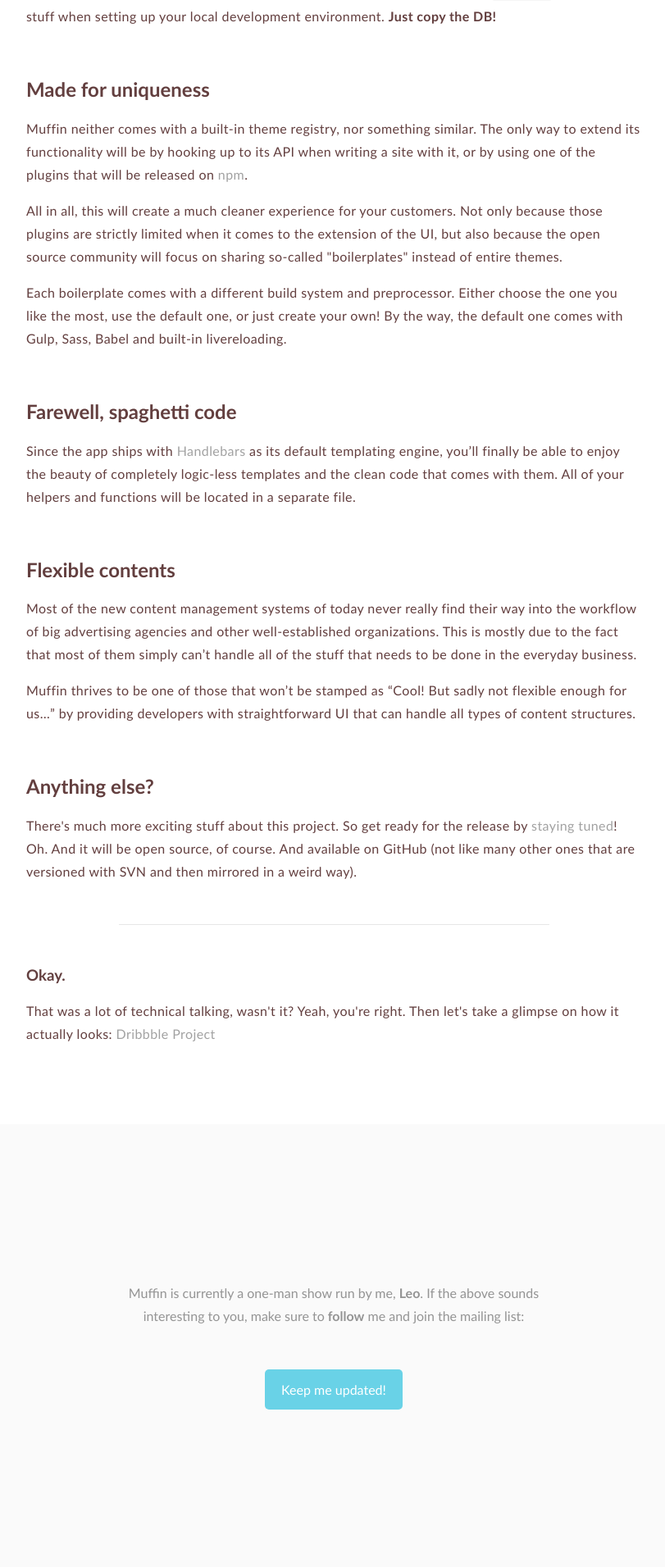
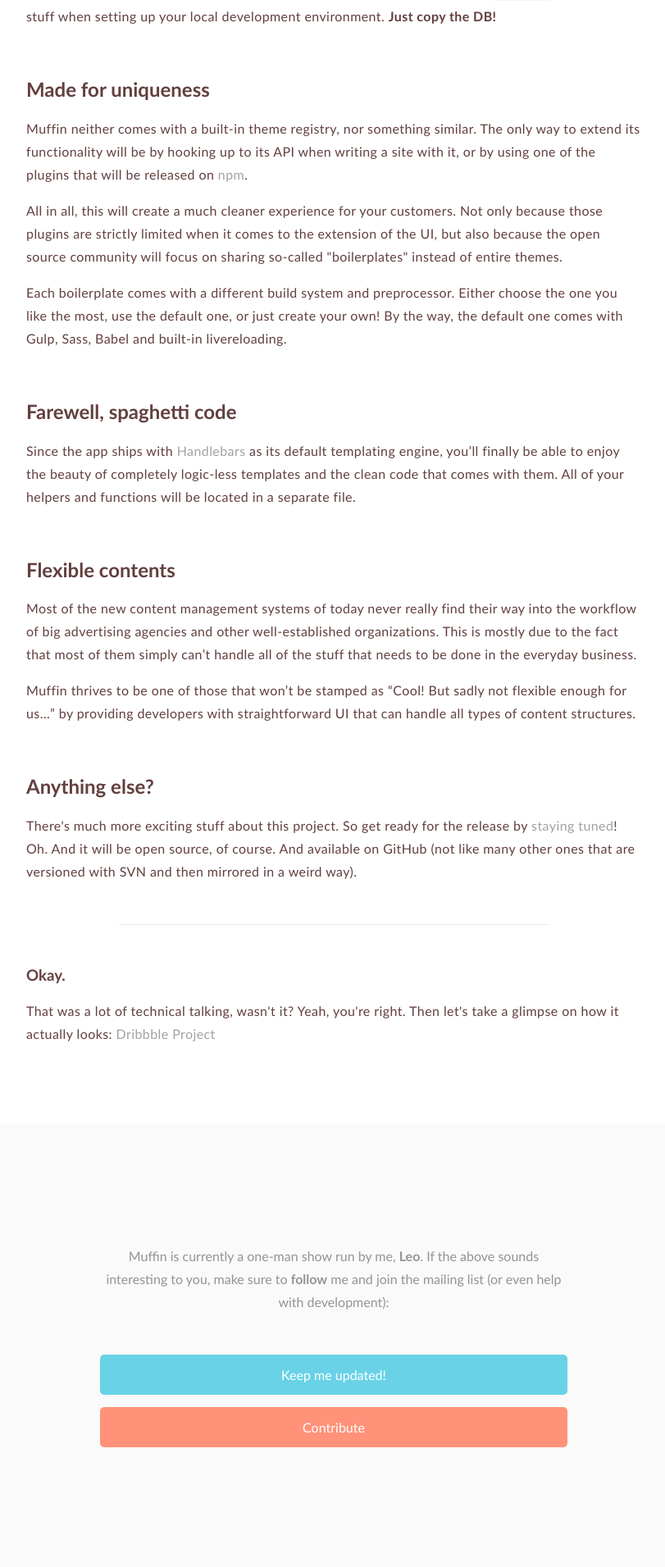
Before and after one commit to leo/muffin.github.io, a Jekyll site: the page built from index.html, in a window 1280 px wide. Shown: the part 2569-4480 px from the top of the page at 82% size, without its empty margins (233-1044 px from the left). Built offline with Jekyll 4.4.1, drawn with Linux system fonts in a browser that asks for light colours; comment, search, counter and statistics services are not loaded.

Commit message:
Add button for contribution

```diff
--- a/_sass/_main.scss
+++ b/_sass/_main.scss
@@ -147,7 +147,7 @@ body {
 
 #third {
   background: #fafafa;
-  padding: 70px 40px;
+  padding: 70px 30px;
   text-align: center;
 
   a {
@@ -157,22 +157,6 @@ body {
 
     &:hover {
       color: #686868;
-    }
-
-    &[href*="ee"] {
-      display: inline-block;
-      text-decoration: none;
-      background: #69D2E7;
-      padding: 15px 20px;
-      border-radius: 5px;
-      color: #fff;
-      margin-top: 25px;
-      font-weight: normal;
-      transition: background .4s;
-
-      &:hover {
-        background: #9e9a9c;
-      }
     }
   }
 
@@ -195,6 +179,34 @@ body {
     -webkit-filter: grayscale(100%);
   }
 
+  .button-group {
+    margin-top: 50px;
+
+    a {
+      text-decoration: none;
+      background: #69D2E7;
+      padding: 15px 20px;
+      border-radius: 5px;
+      color: #fff;
+      margin-top: 15px;
+      font-weight: normal;
+      display: block;
+      transition: background .4s;
+
+      &:hover {
+        background: #9e9a9c;
+      }
+
+      &:last-child {
+        background: #ff9279;
+
+        &:hover {
+          background: #be6d5a;
+        }
+      }
+    }
+  }
+
   @media (min-width: $sm) {
     min-height: 60vh;
     padding: 0 50px;
--- a/index.html
+++ b/index.html
@@ -79,7 +79,11 @@ layout: default
 
 <section id="third">
   <main>
-    <p>Muffin is currently a one-man show run by me, <a href="http://leo.im" target="_blank">Leo</a>. If the above sounds interesting to you, make sure to <a href="https://twitter.com/lmprht" class="twitter-follow-button" data-show-count="false" data-show-screen-name="false">follow</a> me and join the mailing list:</p>
-    <a href="http://eepurl.com/bOmPiH" target="_blank">Keep me updated!</a>
+    <p>Muffin is currently a one-man show run by me, <a href="http://leo.im" target="_blank">Leo</a>. If the above sounds interesting to you, make sure to <a href="https://twitter.com/lmprht" class="twitter-follow-button" data-show-count="false" data-show-screen-name="false">follow</a> me and join the mailing list (or even help with development):</p>
+
+    <div class="button-group">
+      <a href="http://eepurl.com/bOmPiH" target="_blank">Keep me updated!</a>
+      <a href="https://github.com/small-cake" target="_blank">Contribute</a>
+    </div>
   </main>
 </section>
```
